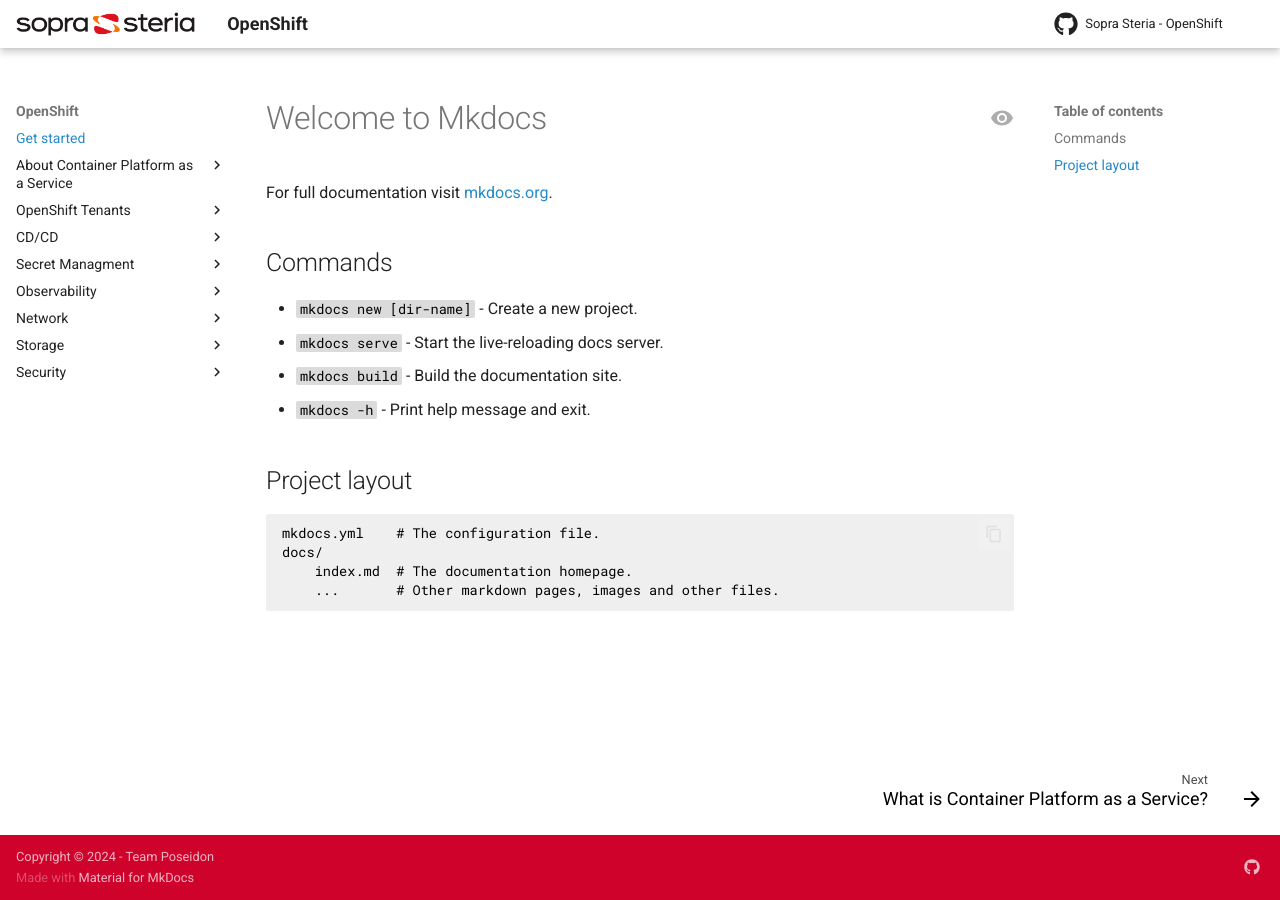
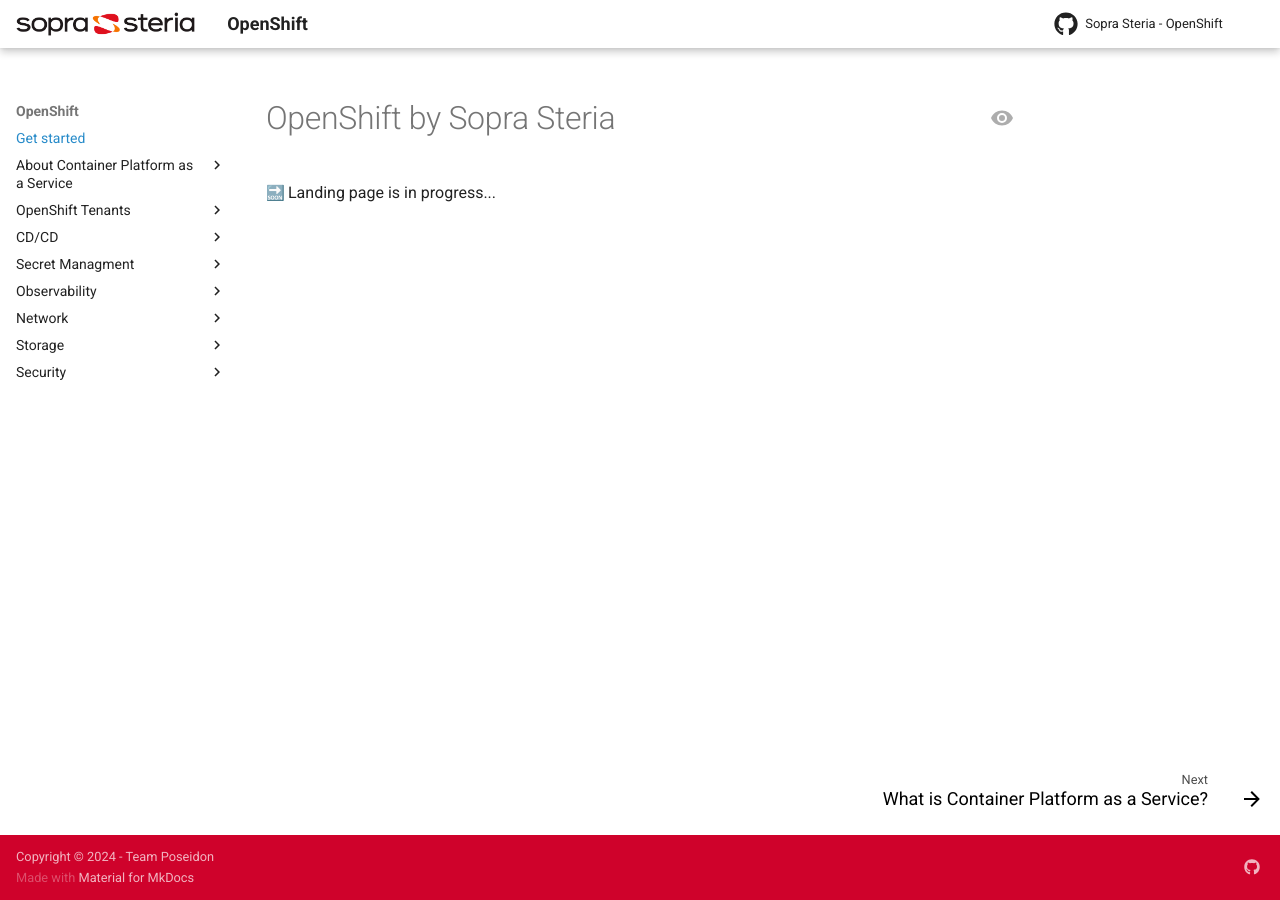
Before and after one commit to Sopra-Steria-Norge-Kubernetes/OpenShift, an MkDocs documentation site: the page built from docs/index.md, in a window 1280 px wide. Built offline with MkDocs 1.6.1 and Material for MkDocs 9.7.7, drawn with Linux system fonts in a browser that asks for light colours; emoji names are drawn with the system emoji font; comment, search, counter and statistics services are not loaded.

Commit message:
changed landing page

```diff
--- a/docs/index.md
+++ b/docs/index.md
@@ -1,17 +1,3 @@
-# Welcome to Mkdocs
+# OpenShift by Sopra Steria
 
-For full documentation visit [mkdocs.org](https://www.mkdocs.org).
-
-## Commands
-
-* `mkdocs new [dir-name]` - Create a new project.
-* `mkdocs serve` - Start the live-reloading docs server.
-* `mkdocs build` - Build the documentation site.
-* `mkdocs -h` - Print help message and exit.
-
-## Project layout
-
-    mkdocs.yml    # The configuration file.
-    docs/
-        index.md  # The documentation homepage.
-        ...       # Other markdown pages, images and other files.
+:soon: Landing page is in progress...
--- a/mkdocs.yml
+++ b/mkdocs.yml
@@ -55,6 +55,9 @@
   - pymdownx.details
   - pymdownx.tabbed:
       alternate_style: true
+  - pymdownx.emoji:
+      emoji_index: !!python/name:material.extensions.emoji.twemoji
+      emoji_generator: !!python/name:material.extensions.emoji.to_svg
 
 plugins:
   - glightbox
```
